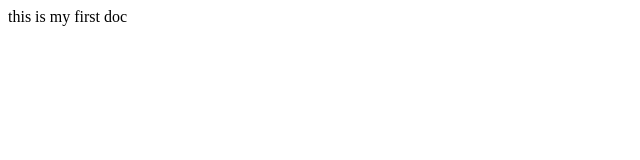
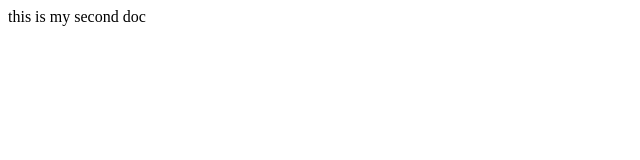
Before and after one commit to imkirar/dawn-master, a plain HTML site: page index.html in a window 1280 px wide. Shown: the full height of the page, 0-640 px from the left. Drawn offline with Linux system fonts and the light colour scheme.

Commit message:
update my changes

```diff
--- a/index.html
+++ b/index.html
@@ -6,6 +6,6 @@
     <title>Document</title>
 </head>
 <body>
-    this is my first doc
+    this is my second doc
 </body>
 </html>
```
